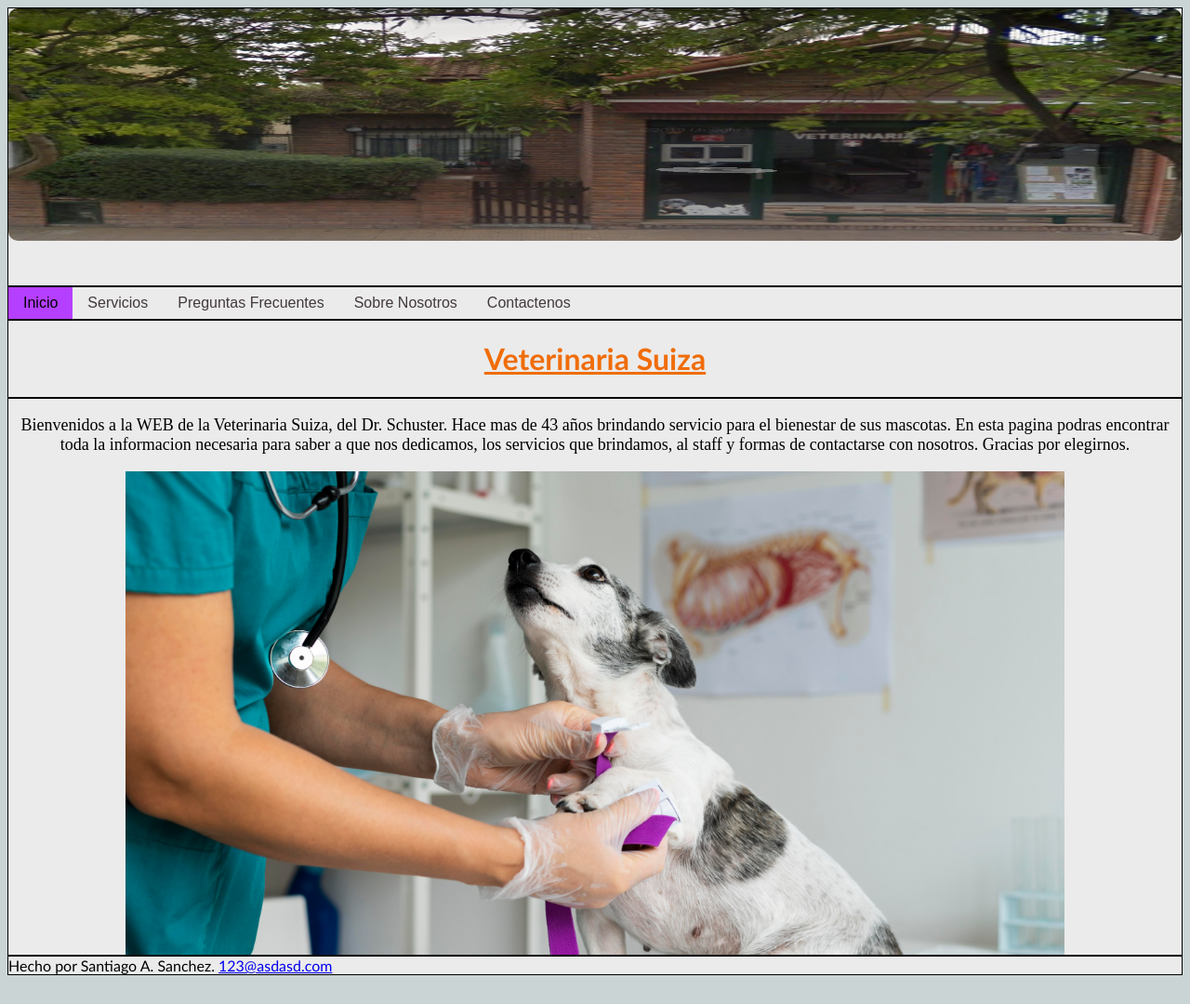
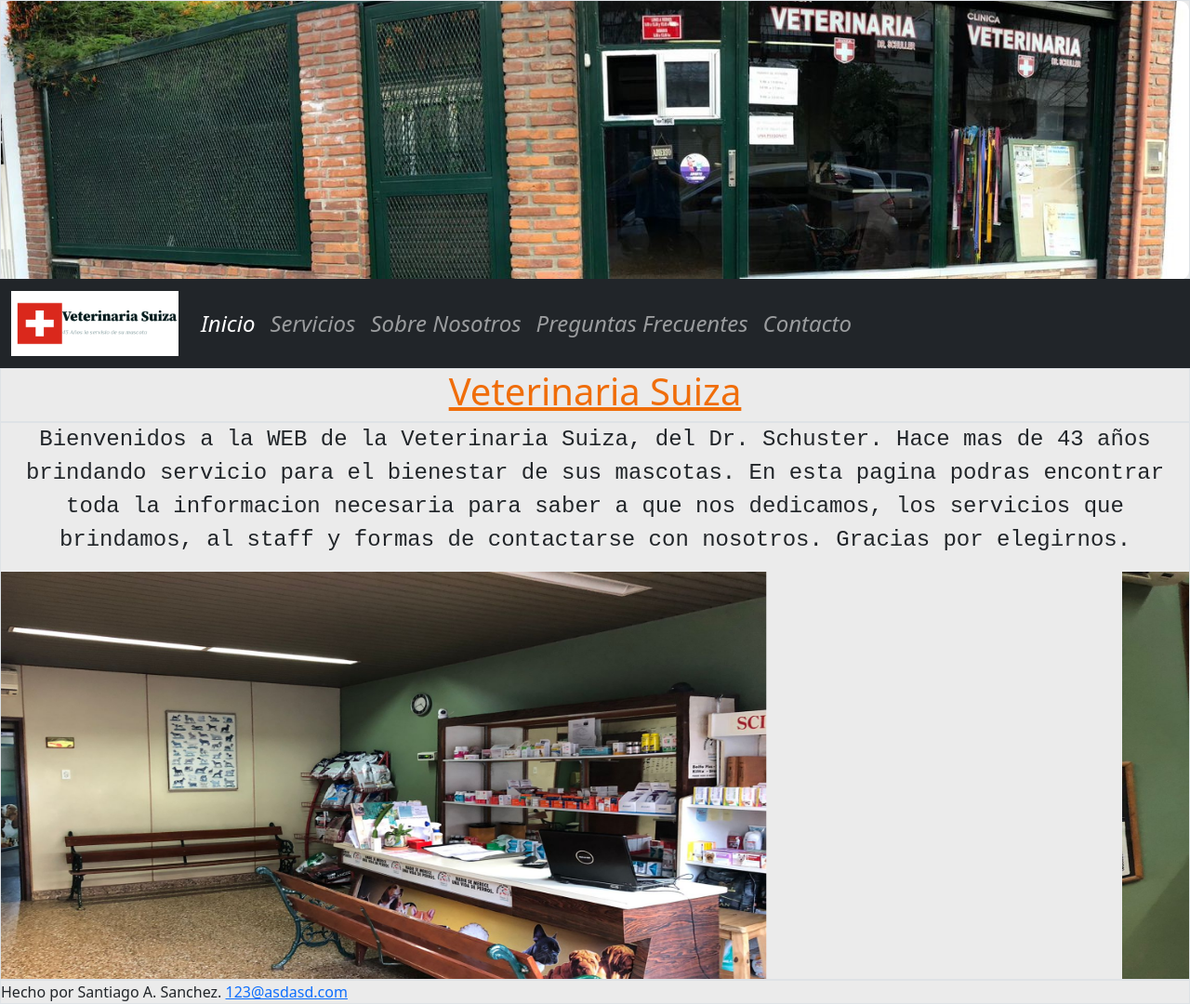
Before and after one commit to santyasanchez1989/PF-Sanchez, a website: page index.html in a window 1280 px wide. Shown: the whole page at 93% size. Before the commit the page ends 1057 px from the top, so only its background shows below. Drawn offline with nearby package versions, Linux system fonts and the light colour scheme.

Commit message:
Agregando Bootstrapr.

```diff
--- a/index.html
+++ b/index.html
@@ -6,6 +6,7 @@
     <meta name="viewport" content="width=device-width, initial-scale=1.0">
     <meta name="keywords" content="Veterinaria, Suiza, Veterinaria Suiza, Jose Clemente Paz, veterinarios ">
     <title>Veterinaria Suiza</title>
+    <link href="https://cdn.jsdelivr.net/npm/bootstrap@5.0.2/dist/css/bootstrap.min.css" rel="stylesheet" integrity="sha384-EVSTQN3/azprG1Anm3QDgpJLIm9Nao0Yz1ztcQTwFspd3yD65VohhpuuCOmLASjC" crossorigin="anonymous">
     <link rel="shortcut icon" href="media/suiza.jpg" type="image/x-icon">
     <link rel="stylesheet" href="./css/style.css">
 </head>
@@ -14,28 +15,37 @@
  <div id="grilla">
 
     <header class="border">
-         <img src="./media/Veterinaria suiza.jpg" alt="imagen logo">
+         <img src="./media/frente.jpg" alt="imagen logo">
     </header>
 
-    <nav class="border">
-        <ul>
-            <li>
-                <a href="#" class="active">Inicio</a>
+    <nav class="navbar navbar-expand-lg navbar-dark bg-dark">
+        <div class="container-fluid">
+          <a class="navbar-brand" href="#">
+            <img src="./media/titulovete.jpg" alt="logo" width="180px">
+          </a>
+          <button class="navbar-toggler" type="button" data-bs-toggle="collapse" data-bs-target="#navbarNav" aria-controls="navbarNav" aria-expanded="false" aria-label="Toggle navigation">
+            <span class="navbar-toggler-icon"></span>
+          </button>
+          <div class="collapse navbar-collapse" id="navbarNav" style="font-size: x-large; font-style: italic;">
+            <ul class="navbar-nav">
+              <li class="nav-item">
+                <a class="nav-link active" aria-current="page"   >Inicio</a>
               </li>
-            <li>
-                <a href="pages/servicios.html">Servicios</a>
+              <li class="nav-item">
+                <a class="nav-link" href="pages/servicios.html" >Servicios</a>
               </li>
-            <li>
-                <a href="pages/preg-frec.html">Preguntas Frecuentes</a>
+              <li class="nav-item">
+                <a class="nav-link" href="pages/sobre-nos.html" >Sobre Nosotros</a>
               </li>
-            <li>
-                <a href="pages/sobre-nos.html">Sobre Nosotros</a>
+              <li class="nav-item">
+                <a class="nav-link" href="pages/preg-frec.html"  >Preguntas Frecuentes</a>
               </li>
-            <li>
-                <a href="pages/contaco.html">Contactenos</a>
+              <li class="nav-item">
+                <a class="nav-link" href="pages/contaco.html"  >Contacto</a>
               </li>
-
             </ul>
+          </div>
+        </div>
       </nav>
 
     <main class="border">
@@ -46,8 +56,25 @@
         <p>Bienvenidos a la WEB de la Veterinaria Suiza, del Dr. Schuster. Hace mas de 43 años brindando servicio para el bienestar de sus mascotas. En esta pagina podras encontrar toda la informacion necesaria para saber a que nos dedicamos, los servicios que brindamos, al staff y formas de contactarse con nosotros. Gracias por elegirnos.
         </p>
 
-        <img class="img-index" src="./media/vete1.jpg" alt="noimg">
+        <div id="carru" >
+            <div id="carouselExampleSlidesOnly"  class="carousel slide" data-bs-ride="carousel" max-width="70%"  >
+                <div class="carousel-inner">
+                <div class="carousel-item active">
+                    <img src="media/recep.jpg" class="d-block w-100" alt="no img" >
+                </div>
+                <div class="carousel-item">
+                    <img src="media/consul1.jpg" class="d-block w-100" alt="no img" max-width="70%" >
+                </div>
+                <div class="carousel-item">
+                    <img src="media/consul2.jpg" class="d-block w-100" alt="no img">
+                </div>
+            </div>
+          </div>
+        </div>
     </section>
+
+    <script src="https://cdn.jsdelivr.net/npm/bootstrap@5.0.2/dist/js/bootstrap.bundle.min.js" integrity="sha384-MrcW6ZMFYlzcLA8Nl+NtUVF0sA7MsXsP1UyJoMp4YLEuNSfAP+JcXn/tWtIaxVXM" crossorigin="anonymous"></script>
+
  </body>
 
     <footer class="border">
--- a/scss/content/_estructura.scss
+++ b/scss/content/_estructura.scss
@@ -10,48 +10,12 @@
     img{
         border-radius: 10px;
         width: 100%;
-        height: 250px;
-        object-fit: fill;
+        height: 300px;
+        object-fit: cover;
         }
  }
 
 
-
-
-nav{
-    grid-area: nav;
-    font-family: Arial, Helvetica, sans-serif;
-    font-size: auto;
-    text-align: left;
-    margin: 0;
-    padding: 0;
-    background-color: rgb(194, 194, 194);
-
-    ul {
-
-        list-style-type: none;
-        margin: 0;
-        padding: 0;
-
-        li {
-                a{
-                    display: block;
-                    color: rgb(66, 58, 58);
-                    padding: 8px 16px;
-                    text-decoration: none;
-
-                &.active{
-                        background-color: #b53fff;
-                        color: rgb(0, 0, 0);
-                        size-adjust: auto;
-                           }
-
-                   }
-
-            }
-      }
-
-}
 
 main{
     grid-area: main;
@@ -70,16 +34,20 @@
         grid-area: principal;
         text-align: center;
         text-decoration: solid;
-        font-size: large;
-        font-family: 'Times New Roman', Times, serif;
+        font-size: x-large;
+        font-family: 'Courier New', Courier, monospace;
         overflow: scroll;
 
-        .img-index{
-            max-width: 80%;
-            height: auto;
-            display: block;
-            margin-left: auto;
-            margin-right: auto;
+        div#carru{
+
+
+
+             img{
+
+                align-items: normal;
+                max-width: 70%;
+                max-height: 500px;
+            }
         }
 
       h2{
--- a/scss/content/_grilla.scss
+++ b/scss/content/_grilla.scss
@@ -1,10 +1,11 @@
 #grilla {
     display: grid;
     grid-template-areas:
-      "header header"
-      "nav main"
-      "nav principal"
-      "footer footer";
-    grid-template-rows: 200px 150px 400px 50px;
-    grid-template-columns: 35% 65% ;
+      " header"
+      " nav"
+      " main"
+      " principal"
+      " footer";
+    grid-template-rows: 200px auto 50px 400px 50px;
+    grid-template-columns: auto ;
     }
--- a/scss/content/_mediaquery.scss
+++ b/scss/content/_mediaquery.scss
@@ -13,14 +13,6 @@
     }
 
 
-    li a:hover {
-        background-color: #555555bc;
-        color: white;
-    }
-
-    ul{
-        display: inline-flex;
-      }
 
     #mapa{
         position: absolute;
```
Also changed, not shown: css/style.css, media/consul1.jpg (added), media/consul2.jpg (added), media/frente.jpg (added), media/recep.jpg (added), media/vete1.jpg (deleted), media/vete2.png (deleted), media/vete3.jpg (deleted), 1 other file. Lines whose indentation alone changed are shown as unchanged.
